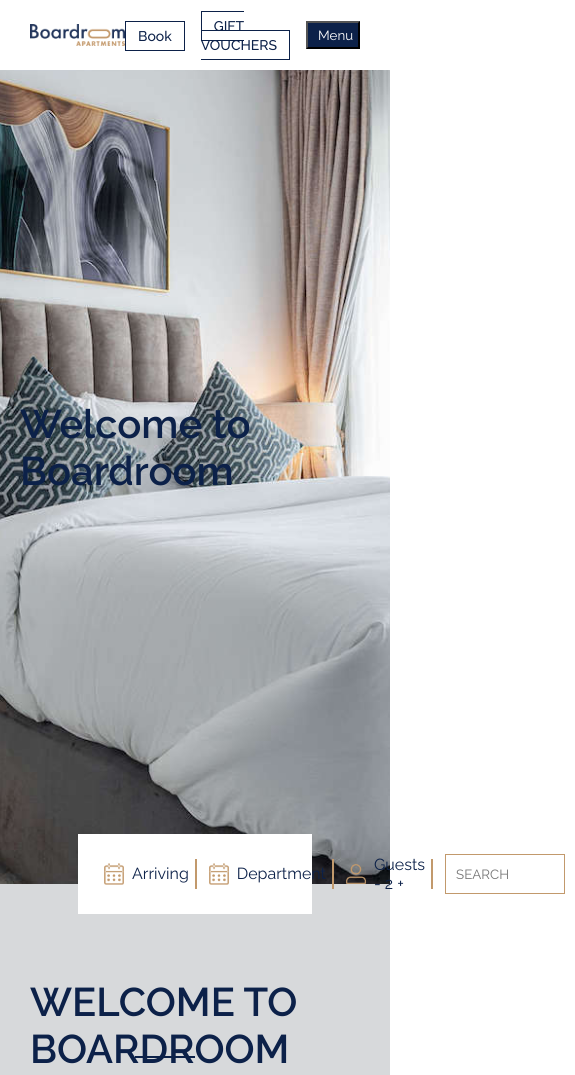
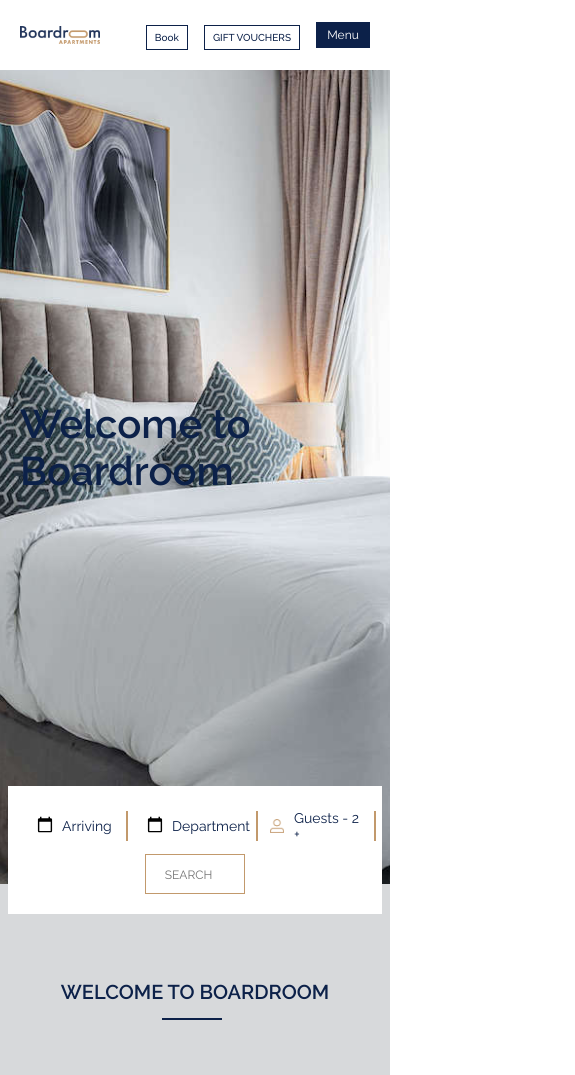
Before and after one commit to Emmadegreat/boardroom, a plain HTML site: page index.html in a window 390 px wide. Shown: the top 1075 px of the page, 575 px wide, since content can reach past the window. Drawn offline with Linux system fonts and the light colour scheme; a web font is replaced by a local one.

Commit message:
codes optimized

```diff
--- a/css/styles.css
+++ b/css/styles.css
@@ -13,7 +13,7 @@ nav{
     z-index: 2000;
     width: 100%;
     position: fixed;
-    padding: 5px 30px;
+    padding: 5px 60px;
     display: flex;
     justify-content: space-between;
     align-items: center;
@@ -58,7 +58,9 @@ nav .navlinks{
     background-color: #0C2149;
     color: #fff;
     width: 54px;
-    padding: 4px 10px;
+    padding: 6px 10px;
+    outline: none;
+    border-width: 0px;
     cursor: pointer;
 }
 
@@ -92,12 +94,6 @@ main{
     left: 0;
     padding: 20px;
 }
-/* .hero-box:nth-child(1){
-    flex-basis: 50%;
-    padding: 20px;
-    width: 100%;
-
-} */
 
 .hero-box p{
     font-weight: 600;
@@ -120,7 +116,7 @@ main{
     display: flex;
     align-items: center;
     justify-content: space-between;
-
+    /* border: 1px solid red; */
 }
 
 .schedule-container .schedule-card{
@@ -130,6 +126,7 @@ main{
     flex:1;
     justify-content: center;
     position: relative;
+    /* border: 1px solid green; */
 }
 
 
@@ -142,17 +139,41 @@ main{
     right: 2px;
 }
 
-.schedule-card img{
-    width: 20px;
+.schedule-card .guest-icon{
+    width: 18px;
     height: auto;
-    margin-right: 8px;
+    margin-right: 10px;
+    display: block;
 }
-.schedule-card .input{
-    width: 19px;
+
+.schedule-card .date-input{
+    width: 50px;
     color: #C2996C;
+    appearance: none;
     border: none;
-    display: none !important;
+    padding: 8px 4px;
+    border-radius: 4px;
+    position: relative;
+    cursor: pointer;
+    background-color: transparent;
+    margin-right: -10px;
+    -webkit-border-radius: 4px;
+    -moz-border-radius: 4px;
+    -ms-border-radius: 4px;
+    -o-border-radius: 4px;
 }
+
+.date-input::-webkit-datetime-edit,
+.date-input::-webkit-inner-spin-button,
+.date-input::-webkit-clear-button{
+    display: none;
+}
+
+.date-input::-webkit-calendar-picker-indicator{
+    width: 80px;
+    height: 20px;
+}
+
 
 .schedule-card p{
     color: #0C2149;
@@ -168,7 +189,11 @@ main{
     display: block;
 }
 
-.search-btn ::placeholder{
+.search-btn:focus{
+    outline: none;
+}
+
+.search-btn::placeholder{
     text-align: center;
     text-transform: uppercase;
 }
@@ -198,7 +223,7 @@ h3::after{
     height: 2px;
     background-color: #0C2149;
     position: absolute;
-    top: 90px;
+    top: 70px;
     bottom: 50px;
     right: 50%;
 }
@@ -260,6 +285,11 @@ h3::after{
 
 .image-container{
     position: relative;
+}
+
+.image-container img{
+    object-fit: cover;
+    object-position: center;
 }
 
 .image-container div{
@@ -465,7 +495,7 @@ footer{
 
 }
 .footer-text-wrapper p{
-    font-size: 16px;
+    font-size: 14px;
     text-align: start;
     text-transform: capitalize;
     line-height: 1.6;
@@ -484,16 +514,66 @@ footer{
 
 /*================Media Query==============*/
 
+@media screen and (max-width: 980px) {
+    .schedule-container{
+        left: 10%;
+        right: 10%;
+        padding: 16px 8px;
+    }
 
-@media screen and (max-width: 768px) {
+    .schedule-card p{
+        font-size: 14px;
+    }
+
+    .schedule-card .guest-icon{
+        width: 14px;
+    }
+
+    .schedule-card .date-input{
+        width: 30px;
+        margin-right: 2px;
+    }
+
+    .schedule-card .search-btn{
+        width: 100%;
+        max-width: 100px;
+    }
+}
+
+@media screen and (max-width: 900px) {
+
+    .image-wrapper{
+        display: grid;
+        grid-template-columns: repeat(2, 1fr);
+        padding: 20px 0px;
+        gap: 20px;
+    }
+
     .footer-wrapper{
-        margin: 30px 20px;
+        margin: 30px 0px;
         display: flex;
-        flex-direction: column;
-        /* justify-content: space-between;
-        gap: 30px;
-        z-index: 1000;
-        flex: 1; */
+        flex-direction: row;
+        flex-wrap: wrap;
+
+    }
+
+    .footer-card h5::after{
+        content: "";
+        background-color: #C2996C;
+        width: 40px;
+        height: 1.4px;
+        position: absolute;
+        left: 6% !important;
+        top: 36px;
+    }
+
+    .footer-card{
+        flex-basis: 47%;
+        padding: 0px 20px;
+    }
+
+     .left-vector{
+        display: none;
     }
 
     .footer-vector{
@@ -501,6 +581,171 @@ footer{
     }
 
     .footer-copyright{
-        padding-bottom: 10px;
+        padding-bottom: 20px;
+        margin-left: 24px;
     }
 }
+
+@media screen and (max-width: 768px) {
+    nav{
+        padding: 5px 20px;
+    }
+
+    nav .logo{
+        width: 120px;
+        height: 60px;
+        display: flex;
+        align-items: center;
+    }
+
+    .navlinks li a{
+        text-decoration: none;
+        border: 1.4px solid #0C2149;
+        padding: 6px 8px;
+        color: #0C2149;
+        font-size: 12px;
+        font-weight: 500;
+    }
+
+    .navlinks button{
+        padding: 6px 8px;
+        font-size: 12px;
+    }
+    .welcome-section{
+        padding: 40px 20px;
+    }
+
+    .welcome-section h3{
+        text-transform: uppercase;
+        font-weight: 600;
+        margin: 12px auto;
+        font-size: 28px;
+        color: #0C2149;
+        padding-top: 12px;
+        position: relative;
+    }
+
+    h3::after{
+        content: "";
+        width: 60px;
+        height: 2px;
+        background-color: #0C2149;
+        position: absolute;
+        top: 70px;
+        bottom: 60px;
+        right: 40%;
+    }
+
+    .text-wrapper{
+        margin: 70px 0% 20px 0%;
+        max-width: 100%;
+    }
+    .blog-container{
+        display: flex;
+        flex-direction: column;
+        margin: 8px 30px;
+    }
+
+    .footer-copyright{
+        padding-bottom: 20px;
+    }
+}
+
+@media screen and (max-width: 600px) {
+    .schedule-container{
+        left: 2%;
+        right: 2%;
+        padding: 16px 4px;
+        flex-wrap: wrap;
+    }
+
+    .schedule-card{
+        flex-basis: 47%;
+    }
+
+    .schedule-card p{
+        font-size: 14px;
+    }
+
+    .schedule-card .guest-icon{
+        width: 14px;
+    }
+
+    .schedule-card .date-input{
+        width: 30px;
+        margin-right: 2px;
+    }
+
+    .schedule-card .search-btn{
+        width: 100px;
+        padding: 10px 4px;
+    }
+    .search-btn::placeholder{
+        font-size: 12px;
+        text-align: center;
+    }
+}
+
+@media screen and (max-width:425px){
+    nav .logo{
+        width: 80px;
+        height: 60px;
+        display: flex;
+        align-items: center;
+    }
+
+    .navlinks li a{
+        text-decoration: none;
+        border: 1.4px solid #0C2149;
+        padding: 6px 8px;
+        color: #0C2149;
+        font-size: 10px;
+        font-weight: 500;
+    }
+
+    .welcome-section h3{
+        text-transform: uppercase;
+        font-weight: 600;
+        margin: 4px auto;
+        font-size: 20px;
+        color: #0C2149;
+        padding-top: 12px;
+        position: relative;
+    }
+
+    h3::after{
+        content: "";
+        width: 60px;
+        height: 2px;
+        background-color: #0C2149;
+        position: absolute;
+        top: 50px;
+        bottom: 40px;
+        right: 40%;
+    }
+
+    .image-wrapper{
+        display: grid;
+        grid-template-columns: repeat(1, 1fr);
+        padding: 20px 0px;
+        gap: 20px;
+    }
+    .footer-wrapper{
+        margin: 30px 0px;
+        display: flex;
+        flex-direction: column;
+    }
+    .footer-text-wrapper p{
+        font-size: 16px;
+    }
+
+    .footer-card h5::after{
+        content: "";
+        background-color: #C2996C;
+        width: 40px;
+        height: 1.4px;
+        position: absolute;
+        left: 6% !important;
+        top: 36px;
+    }
+}
--- a/index.html
+++ b/index.html
@@ -32,17 +32,17 @@
         <section class="schedule">
             <div class="schedule-container">
                 <div class="schedule-card">
-                    <img src="./images/icons/calendar.png" alt="arriving">
-                    <input type="date" name="" id="" class="input">
+                    <!-- <img src="./images/icons/calendar.png" alt="arriving"> -->
+                    <input type="date" name="date" id="" class="date-input">
                     <p>Arriving</p>
                 </div>
                 <div class="schedule-card">
-                    <img src="./images/icons/calendar.png" alt="arriving">
-                    <input type="date" class="input">
+                    <!-- <img src="./images/icons/calendar.png" alt="arriving"> -->
+                    <input type="date" name="date" class="date-input">
                     <p>Department</p>
                 </div>
                 <div class="schedule-card">
-                    <img src="./images/icons/user.png" alt="arriving">
+                    <img src="./images/icons/user.png" class="guest-icon" alt="arriving">
                     <p>Guests - 2 +</p>
                 </div>
 
@@ -59,7 +59,7 @@
                 <p>Lorem ipsum dolor sit amet consectetur adipisicing elit. Soluta doloremque commodi ipsum, dolore deleniti, dignissimos cupiditate dolor aliquam iure ipsa architecto est, adipisci tempore aliquid quisquam placeat. Officiis, veniam recusandae. Eos adipisci magnam perferendis exercitationem. Eum quos qui officia aliquam officiis nobis, cumque fugiat libero quo. Tempora ex non, aspernatur incidunt vitae delectus illo enim voluptatum porro totam! Quo, iusto.</p>
             </div>
             <button>
-                <a href="/html/about-us.html">about us</a>
+                <a href="#">about us</a>
             </button>
             <div class="sun-wrapper">
                 <span>&#9788;</span>
@@ -71,37 +71,37 @@
             <div class="image-container">
                 <img src="./images/room cover.jpg" alt="room cover">
                 <div>
-                    <button><a href="./html/rooms.html">rooms</a></button>
+                    <button><a href="#">rooms</a></button>
                 </div>
             </div>
             <div class="image-container">
                 <img src="./images/Dinning cover.jpg" alt="dinning cover">
                 <div>
-                    <button><a href="./html/dinning.html">dinning</a></button>
+                    <button><a href="#">dinning</a></button>
                 </div>
             </div>
             <div class="image-container">
                 <img src="./images/Boardroom cover.jpg" alt="events">
                 <div>
-                    <button><a href="./html/events.html">events</a></button>
+                    <button><a href="#">events</a></button>
                 </div>
             </div>
             <div class="image-container">
                 <img src="./images/bg.png" alt="offers">
                 <div>
-                    <button><a href="./html/offers.html">offers</a></button>
+                    <button><a href="#">offers</a></button>
                 </div>
             </div>
             <div class="image-container">
                 <img src="./images/Wellness cover.jpg" alt="wellness">
                 <div>
-                    <button><a href="./html/wellness.html">wellness</a></button>
+                    <button><a href="#">wellness</a></button>
                 </div>
             </div>
             <div class="image-container">
                 <img src="./images/bg.png" alt="gallery">
                 <div>
-                    <button><a href="./html/gallery.html">gallery</a></button>
+                    <button><a href="#">gallery</a></button>
                 </div>
             </div>
         </section>
```
